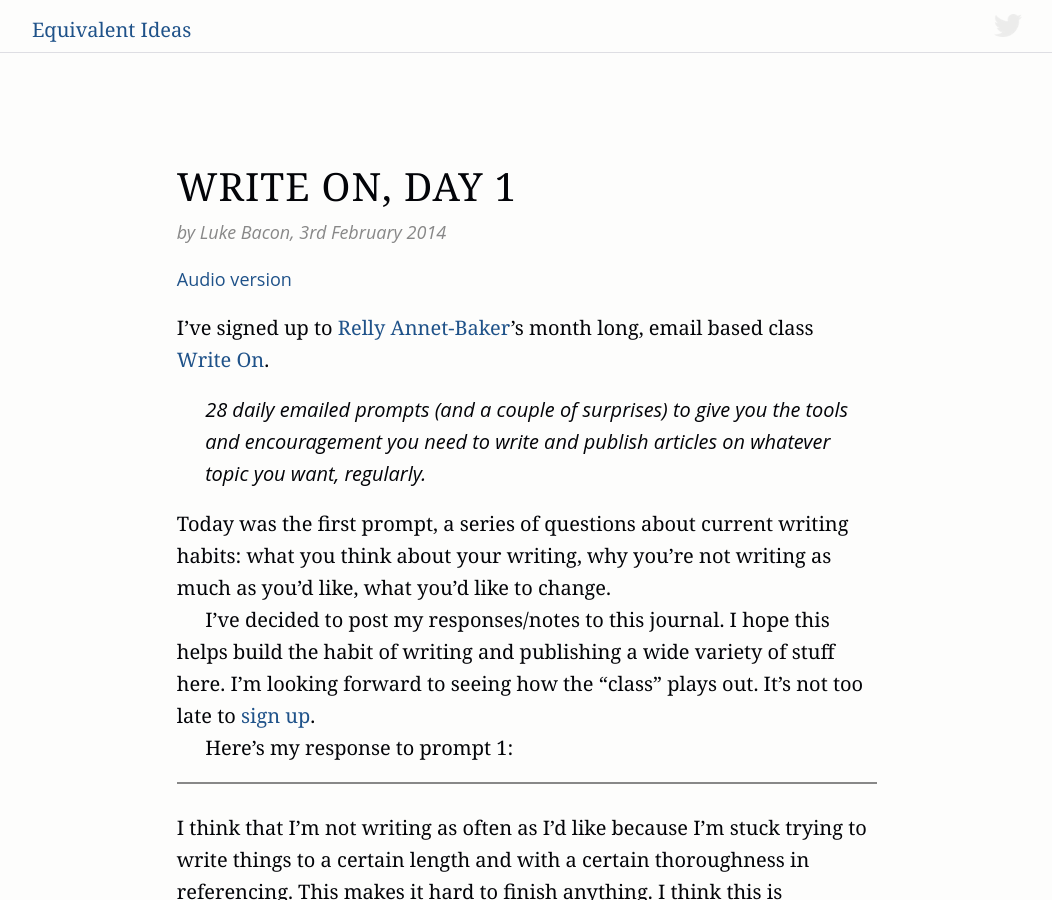
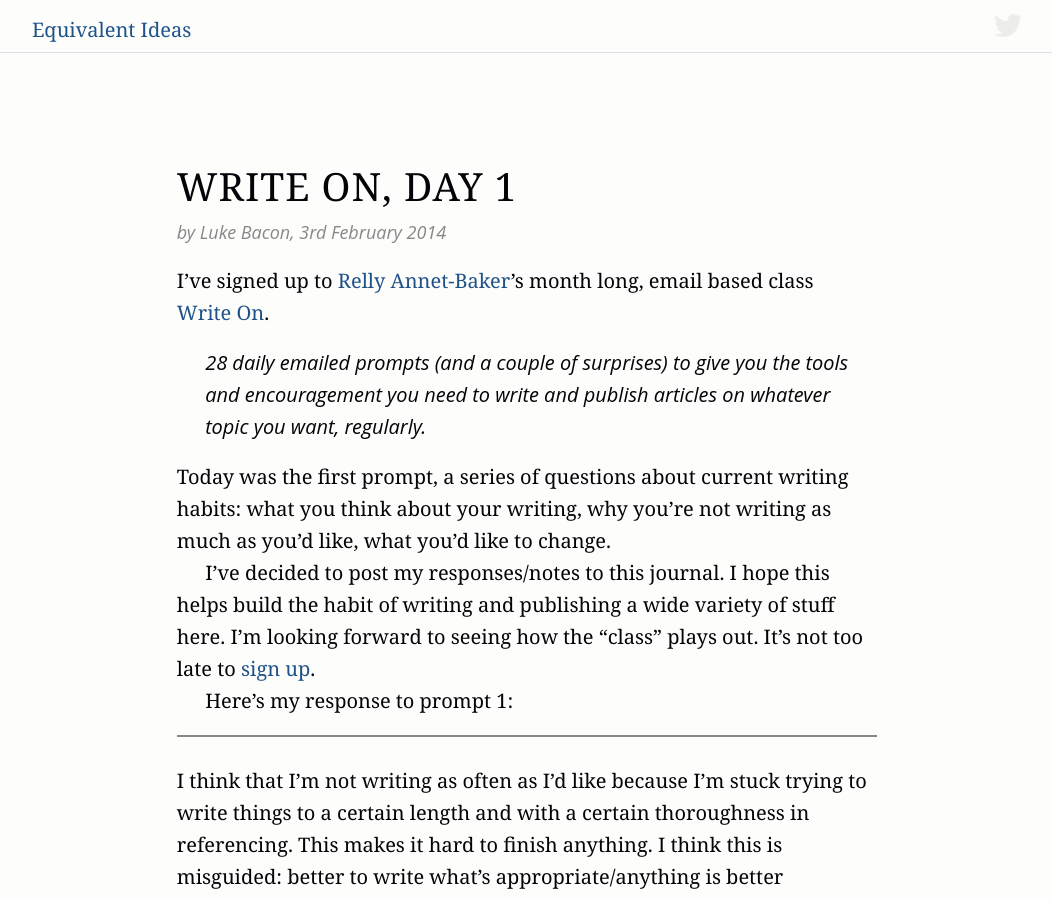
Before and after one commit to equivalentideas/home, a Jekyll site: the page built from _posts/2014-02-02-writeon-1.markdown, in a window 1280 px wide and 900 px high. Shown: the whole window, without its empty margins (113-1165 px from the left). Built offline with Jekyll 4.4.1, drawn with Linux system fonts in a browser that asks for light colours; nearby versions of some CDN libraries; Markdown is read by kramdown in place of the engine named in the settings.

Commit message:
fix audio showing without file present (bug in liquid syntax)

```diff
--- a/_layouts/post.html
+++ b/_layouts/post.html
@@ -20,9 +20,9 @@
             <!-- {% include sharelinks.html %} -->
 
             <section class="e-content entry-content">
-                {{ if page.audio-mp3 }}
+                {% if page.audio-mp3 %}
                     {% include article-audio.html %}
-                {{ endif }}
+                {% endif %}
 
                 {{ content }}
             </section>
```
